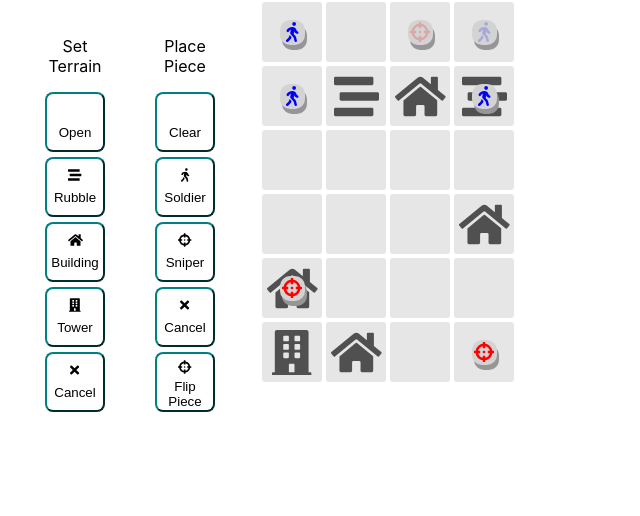
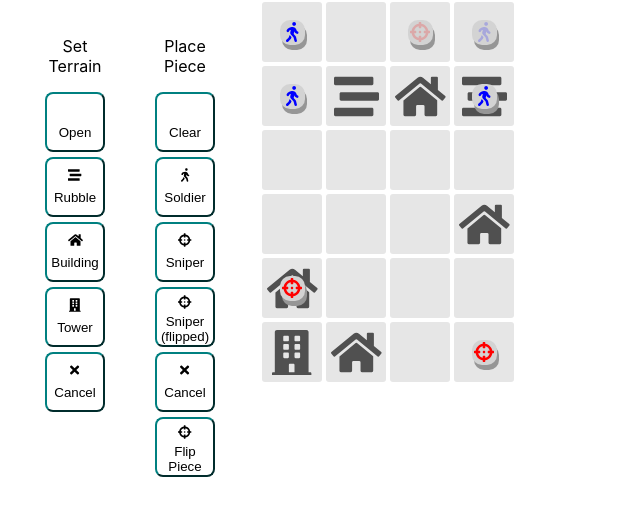
Before and after one commit to Sasooli/sniper-game, a React (Create React App) app: page / in a window 1280 px wide. Shown: the top 516 px of the page, without its empty margins (0-640 px from the left). Built offline with nearby package versions, Linux system fonts and the light colour scheme.

Commit message:
Added button to place flipped sniper piece

```diff
--- a/src/App.tsx
+++ b/src/App.tsx
@@ -40,6 +40,7 @@ function App() {
   const [ clickMode, setClickMode ] = useState<ClickModes>(ClickModes.NONE);
   const [ terrainMode, setTerrainMode ] = useState<TerrainTypes | undefined>(undefined);
   const [ pieceMode, setPieceMode ] = useState<PieceType | undefined>(undefined);
+  const [ pieceFlippedMode, setPieceFlippedMode ] = useState<boolean>(false);
 
   const squareClick = (x: number, y: number) => {
     let newBoardPieces
@@ -48,7 +49,7 @@ function App() {
         newBoardPieces = cloneDeep(boardPieces);
         if (pieceMode !== undefined) {
           newBoardPieces.removePiece(x, y);
-          if (pieceMode !== PieceType.None) newBoardPieces.placeNewPiece(x, y, pieceMode);
+          if (pieceMode !== PieceType.None) newBoardPieces.placeNewPiece(x, y, pieceMode, pieceFlippedMode);
         }
         setBoardPieces(newBoardPieces);
         break;
@@ -67,7 +68,7 @@ function App() {
   }
   return (
     <div className='main-container'>
-      <Controls terrainMode={terrainMode} setTerrainMode={setTerrainMode} clickMode={clickMode} setClickMode={setClickMode} pieceMode={pieceMode} setPieceMode={setPieceMode}/>
+      <Controls terrainMode={terrainMode} setTerrainMode={setTerrainMode} clickMode={clickMode} setClickMode={setClickMode} pieceMode={pieceMode} setPieceMode={setPieceMode} pieceFlippedMode={pieceFlippedMode} setPieceFlippedMode={setPieceFlippedMode}/>
       <Board boardState={boardState} onSquareClick={squareClick} boardPieces={boardPieces} />
     </div>
   );
--- a/src/display/controls.tsx
+++ b/src/display/controls.tsx
@@ -13,16 +13,18 @@ type ControlsProps = {
     setPieceMode : React.Dispatch<React.SetStateAction<PieceType | undefined>>;
     clickMode : ClickModes;
     setClickMode : React.Dispatch<React.SetStateAction<ClickModes>>;
+    pieceFlippedMode : boolean;
+    setPieceFlippedMode : React.Dispatch<React.SetStateAction<boolean>>;
 }
 
-function Controls({setTerrainMode, terrainMode, clickMode, setClickMode, pieceMode, setPieceMode} : ControlsProps) {
+function Controls({setTerrainMode, terrainMode, clickMode, setClickMode, pieceMode, setPieceMode, pieceFlippedMode, setPieceFlippedMode} : ControlsProps) {
     return (
         <div className={'controls-container'}>
             <div className={'controls-column'}>
                 <TerrainControls terrainMode={terrainMode} setTerrainMode={setTerrainMode} clickMode={clickMode} setClickMode={setClickMode} />
             </div>
             <div className={'controls-column'}>
-                <PieceControls pieceMode={pieceMode} setPieceMode={setPieceMode} clickMode={clickMode} setClickMode={setClickMode} />
+                <PieceControls pieceMode={pieceMode} setPieceMode={setPieceMode} clickMode={clickMode} setClickMode={setClickMode} pieceFlippedMode={pieceFlippedMode} setPieceFlippedMode={setPieceFlippedMode} />
             </div>
         </div>
     )
--- a/src/display/piece-controls.tsx
+++ b/src/display/piece-controls.tsx
@@ -11,17 +11,20 @@ type PieceControlsProps = {
     setPieceMode : React.Dispatch<React.SetStateAction<PieceType | undefined>>;
     clickMode : ClickModes;
     setClickMode : React.Dispatch<React.SetStateAction<ClickModes>>;
+    pieceFlippedMode : boolean;
+    setPieceFlippedMode : React.Dispatch<React.SetStateAction<boolean>>;
 }
 
-function PieceControls({pieceMode, setPieceMode, clickMode, setClickMode} : PieceControlsProps) {
+function PieceControls({pieceMode, setPieceMode, clickMode, setClickMode, pieceFlippedMode, setPieceFlippedMode} : PieceControlsProps) {
 
-    const addPieceButton = (pieceType : PieceType | undefined, text: string, icon: IconDefinition | undefined) =>
+    const addPieceButton = (pieceType : PieceType | undefined, text: string, icon: IconDefinition | undefined, isFlipped: boolean) =>
         <button
             onClick={() => {
                 setPieceMode(pieceType);
                 setClickMode(pieceType === undefined ? ClickModes.NONE : ClickModes.SET_PIECE);
+                setPieceFlippedMode(isFlipped);
             }}
-            className={`piece-button ${clickMode === ClickModes.SET_PIECE && pieceMode === pieceType
+            className={`piece-button ${clickMode === ClickModes.SET_PIECE && pieceMode === pieceType && pieceFlippedMode === isFlipped
                 ? 'piece-button-active'
                 : 'piece-button-inactive'}`}
         >
@@ -49,10 +52,11 @@ function PieceControls({pieceMode, setPieceMode, clickMode, setClickMode} : Piec
     return (
         <div className={'terrain-controls-container'}>
             <p className={'controls-label'}>Place<br />Piece</p>
-            {addPieceButton(PieceType.None, 'Clear', undefined)}
-            {addPieceButton(PieceType.Soldier, 'Soldier', faWalking)}
-            {addPieceButton(PieceType.Sniper, 'Sniper', faCrosshairs)}
-            {addPieceButton(undefined, 'Cancel', faTimes)}
+            {addPieceButton(PieceType.None, 'Clear', undefined, false)}
+            {addPieceButton(PieceType.Soldier, 'Soldier', faWalking, false)}
+            {addPieceButton(PieceType.Sniper, 'Sniper', faCrosshairs, false)}
+            {addPieceButton(PieceType.Sniper, 'Sniper (flipped)', faCrosshairs, true)}
+            {addPieceButton(undefined, 'Cancel', faTimes, false)}
             {flipPieceButton}
             {/* TODO: get this icon, text from the piecetype*/}
         </div>
```
